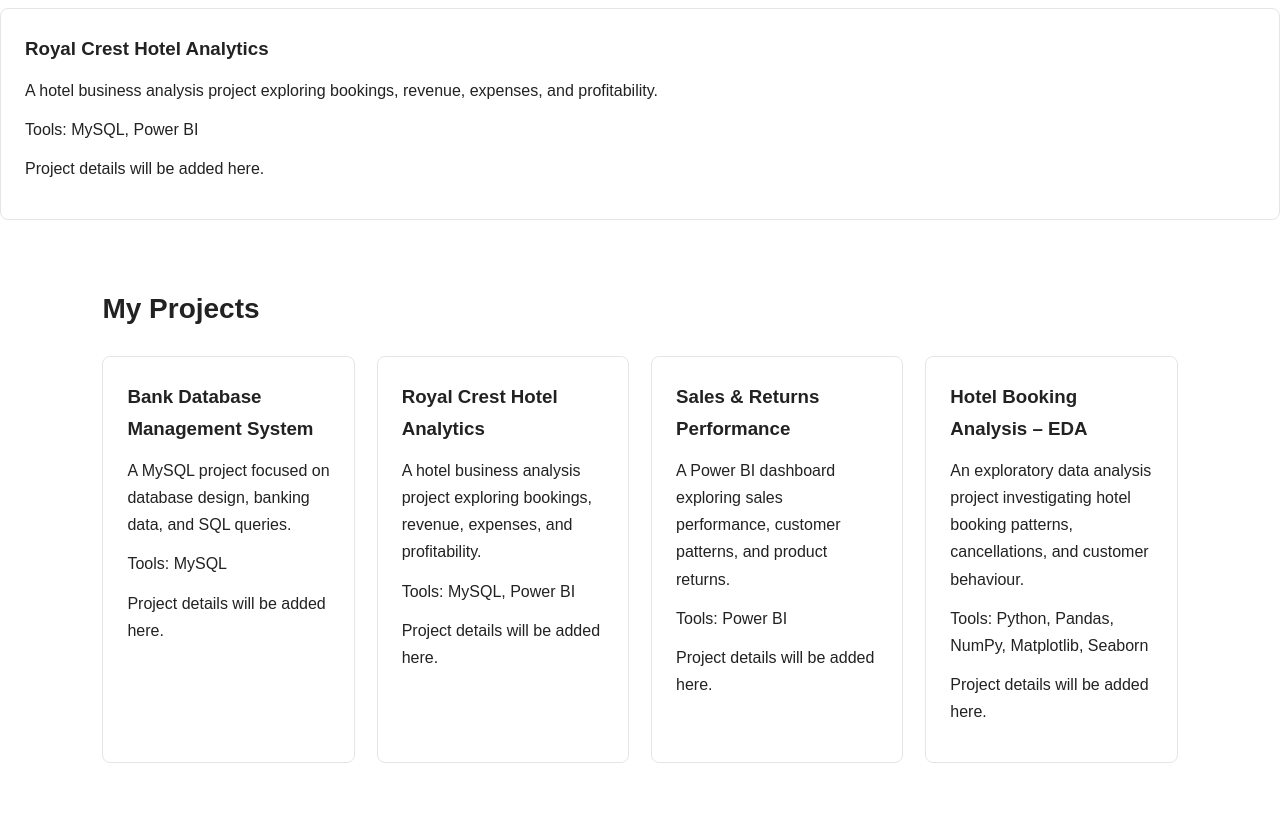
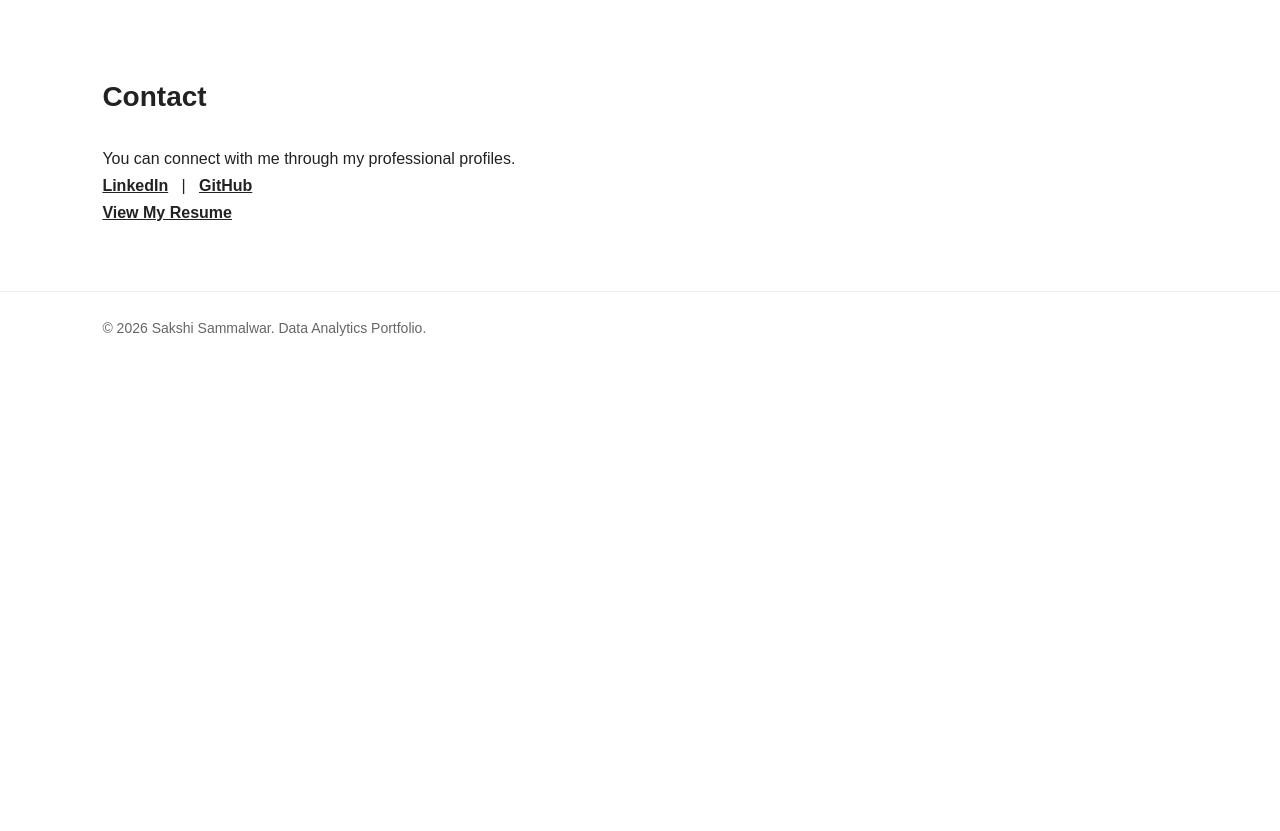
Before and after one commit to sammalwar-sakshi/data-analyst-portfolio, a plain HTML site: page index.html in a window 1280 px wide. Shown: the part 1460-2291 px from the top of the page. After the commit the page ends 1826 px from the top, so only its background shows below. Drawn offline with Linux system fonts and the light colour scheme.

Commit message:
Update code for new project index.html

```diff
--- a/index.html
+++ b/index.html
@@ -203,64 +203,6 @@
             </div>
         </section>
 
-
-                <article class="project">
-                    <h3>Royal Crest Hotel Analytics</h3>
-                    <p>
-                        A hotel business analysis project exploring
-                        bookings, revenue, expenses, and profitability.
-                    </p>
-                    <span>Tools: MySQL, Power BI</span>
-                    <p>Project details will be added here.</p>
-                </article>
-
-
-        <section class="section" id="projects">
-            <h2>My Projects</h2>
-            <div class="projects">
-                <article class="project">
-                    <h3>Bank Database Management System</h3>
-                    <p>
-                        A MySQL project focused on database design,
-                        banking data, and SQL queries.
-                    </p>
-                    <span>Tools: MySQL</span>
-                    <p>Project details will be added here.</p>
-                </article>
-
-                <article class="project">
-                    <h3>Royal Crest Hotel Analytics</h3>
-                    <p>
-                        A hotel business analysis project exploring
-                        bookings, revenue, expenses, and profitability.
-                    </p>
-                    <span>Tools: MySQL, Power BI</span>
-                    <p>Project details will be added here.</p>
-                </article>
-
-                <article class="project">
-                    <h3>Sales &amp; Returns Performance</h3>
-                    <p>
-                        A Power BI dashboard exploring sales performance,
-                        customer patterns, and product returns.
-                    </p>
-                    <span>Tools: Power BI</span>
-                    <p>Project details will be added here.</p>
-                </article>
-
-                <article class="project">
-                    <h3>Hotel Booking Analysis – EDA</h3>
-                    <p>
-                        An exploratory data analysis project
-                        investigating hotel booking patterns,
-                        cancellations, and customer behaviour.
-                    </p>
-                    <span>Tools: Python, Pandas, NumPy, Matplotlib, Seaborn</span>
-                    <p>Project details will be added here.</p>
-                </article>
-            </div>
-        </section>
-
         <section class="section contact" id="contact">
             <h2>Contact</h2>
             <p>You can connect with me through my professional profiles.</p>
```
